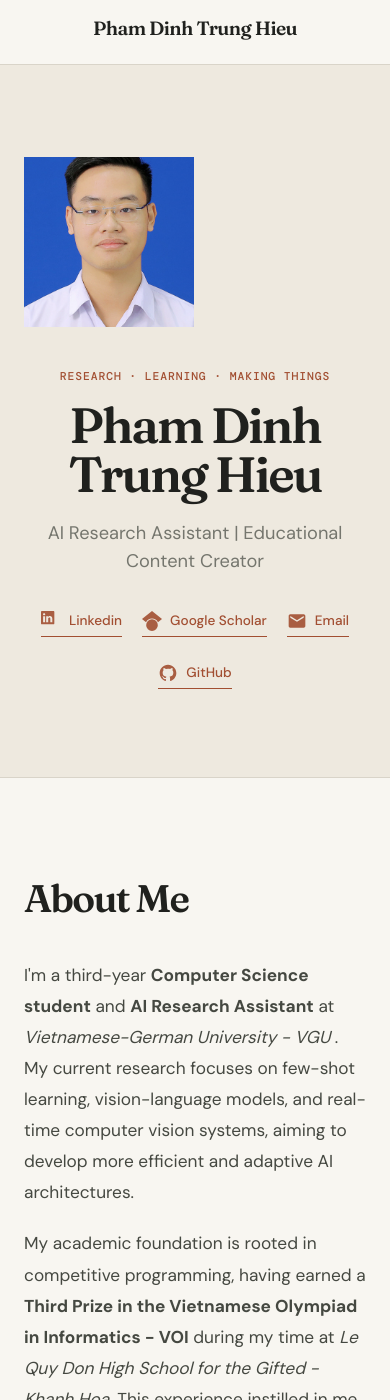
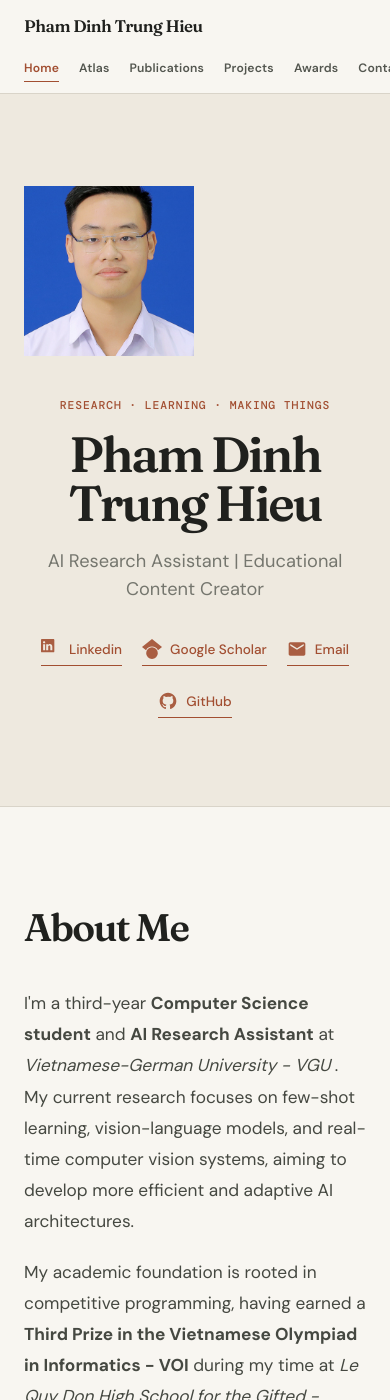
Before and after one commit to hieupham1103/hieupham1103.github.io, a Jekyll site: the page built from index.md, in a window 390 px wide and 1400 px high. Built offline with Jekyll 4.4.1, drawn with Linux system fonts in a browser that asks for light colours.

Commit message:
fix mobile UI

```diff
--- a/_layouts/default.html
+++ b/_layouts/default.html
@@ -120,6 +120,7 @@
     {% endif %}
     {% if page.layout == 'post' %}
     <script src="{{ '/assets/js/post-toc.js' | relative_url }}"></script>
+    <script src="{{ '/assets/js/responsive-tables.js' | relative_url }}"></script>
     {% endif %}
     {% if page.interactive_labs %}
     <script type="module" src="{{ '/assets/js/interactive-posts.js' | relative_url }}?v=20261029"></script>
--- a/assets/css/3b1b-style.scss
+++ b/assets/css/3b1b-style.scss
@@ -2820,18 +2820,98 @@ footer { background: var(--ink); border: 0; margin-top: 0; padding: 44px 40px; }
 .footer-links a:hover { color: #fff; }
 
 @media (max-width: 768px) {
-    .nav-container { padding: 12px 20px 0; }
-    .nav-item { padding: 12px 10px 16px; }
+    .main-nav { overflow: hidden; }
+    .nav-container {
+        align-items: stretch;
+        height: auto;
+        padding: 12px 0 0;
+    }
+    .nav-brand {
+        align-self: flex-start;
+        font-size: 1.05rem;
+        margin: 0 24px 10px;
+    }
+    .nav-menu {
+        flex-shrink: 0;
+        gap: 20px;
+        height: 42px;
+        overflow-x: auto;
+        padding: 0 24px 8px;
+        scrollbar-width: none;
+        width: 100%;
+    }
+    .nav-item {
+        flex: 0 0 auto;
+        font-size: 0.76rem;
+        padding: 7px 0 12px;
+    }
+    .nav-item.active::after { bottom: 3px; left: 0; right: 0; }
     .hero-section, .about-intro, .experience-section, .contact-section { padding-left: 24px; padding-right: 24px; }
     .hero-content { align-items: flex-start; gap: 32px; }
     .profile-image { height: 170px; width: 170px; }
     .hero-title { font-size: 3.1rem; }
+    .page-header { padding: 46px 24px 36px; }
+    .page-header h1 { font-size: clamp(2.35rem, 11vw, 3.1rem); line-height: 1.02; }
     .page-header, .content { padding-left: 24px; padding-right: 24px; }
     .post-layout { padding: 32px 24px 56px; }
     .post-toc { border-left: 0; border-top: 1px solid var(--line); padding: 18px 0 0; }
-    .post-body table { display: block; overflow-x: auto; white-space: normal; }
     .timeline { padding-left: 36px; }
     .timeline::before { left: 5px; }
     .timeline-marker { left: -37px; }
     .post-navigation__link { max-width: 100%; }
 }
+
+@media (max-width: 640px) {
+    .post-body table.responsive-table,
+    .post-body table.responsive-table tbody,
+    .post-body table.responsive-table tr,
+    .post-body table.responsive-table td {
+        display: block;
+        width: 100%;
+    }
+
+    .post-body table.responsive-table {
+        border-bottom: 1px solid var(--ink);
+        border-top: 2px solid var(--ink);
+        font-size: 0.92rem;
+        margin: 28px 0;
+        overflow: visible;
+    }
+
+    .post-body table.responsive-table thead {
+        clip: rect(0 0 0 0);
+        clip-path: inset(50%);
+        height: 1px;
+        overflow: hidden;
+        position: absolute;
+        white-space: nowrap;
+        width: 1px;
+    }
+
+    .post-body table.responsive-table tr {
+        border-bottom: 1px solid var(--line);
+        padding: 10px 0;
+    }
+
+    .post-body table.responsive-table tr:last-child { border-bottom: 0; }
+
+    .post-body table.responsive-table td {
+        border: 0;
+        color: #454841;
+        padding: 7px 0;
+    }
+
+    .post-body table.responsive-table td + td { border-left: 0; }
+
+    .post-body table.responsive-table td::before {
+        color: var(--accent);
+        content: attr(data-label);
+        display: block;
+        font-family: 'DM Mono', monospace;
+        font-size: 0.66rem;
+        font-weight: 500;
+        letter-spacing: 0.07em;
+        margin-bottom: 3px;
+        text-transform: uppercase;
+    }
+}
```
Also changed, not shown: assets/js/responsive-tables.js (added, +13 -0 lines).
